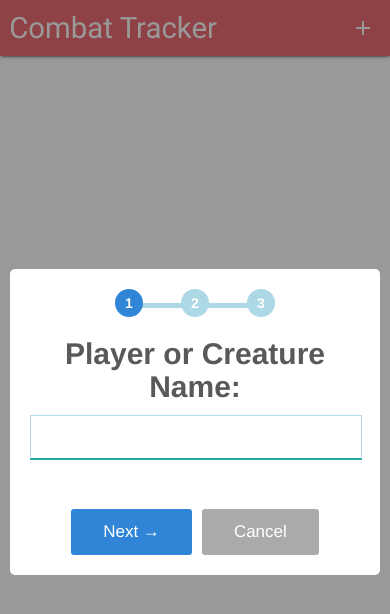
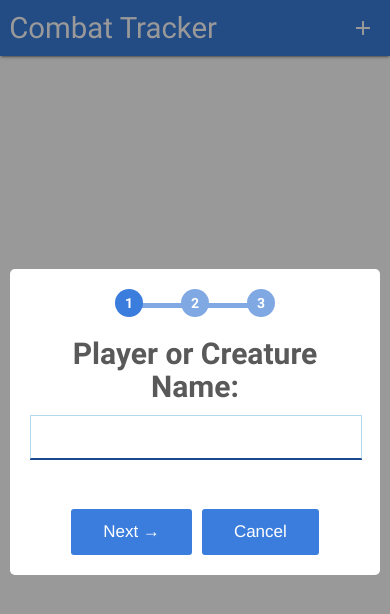
Before and after one commit to derezed/combat-tracker, a plain HTML site: page www/index.html in a window 390 px wide. Both pictures are taken after a click on the link "add". Drawn offline with nearby package versions, Linux system fonts and the light colour scheme; files whose address does not match are found by name.

Commit message:
updated tracker.css with styles to make it look better.

```diff
--- a/www/css/tracker.css
+++ b/www/css/tracker.css
@@ -32,3 +32,33 @@
   margin-top: 12px;
   cursor: crosshair;
 }
+nav{
+  background-color: #3B7DDC !important;
+}
+.brand-logo{
+  color: #fff !important;
+}
+.container .row .card{
+  background-color: #3B7DDC !important;
+}
+.swal2-title, .swal2-progresscircle .swal2-activeprogressstep,.swal2-progresscircle {
+  font-family: "Roboto", sans-serif !important;
+}
+.swal2-progresssteps .swal2-progresscircle.swal2-activeprogressstep, .swal2-progressline, .swal2-progresssteps .swal2-progresscircle, .swal2-popup .swal2-styled{
+  background: #3B7DDC !important;
+}
+.swal2-progresssteps .swal2-progresscircle.swal2-activeprogressstep ~ .swal2-progressline, .swal2-progresssteps .swal2-progresscircle.swal2-activeprogressstep ~ .swal2-progresscircle, .swal2-cancel .swal2-styled{
+  background: #80A8E2 !important;
+}
+input[type=text]:not(.browser-default), input[type=number]:not(.browser-default){
+  font-size: 2rem !important;
+  font-family: "Roboto", sans-serif !important;
+}
+input[type=text]:not(.browser-default):focus:not([readonly]),input[type=number]:not(.browser-default):focus:not([readonly]){
+  border-bottom: 1px solid #18498F !important;
+  -webkit-box-shadow: 0 1px 0 0 #18498F !important;
+  box-shadow: 0 1px 0 0 #18498F !important;
+}
+.swal2-popup .swal2-input[type='number']{
+  margin: 0 auto;
+}
```
